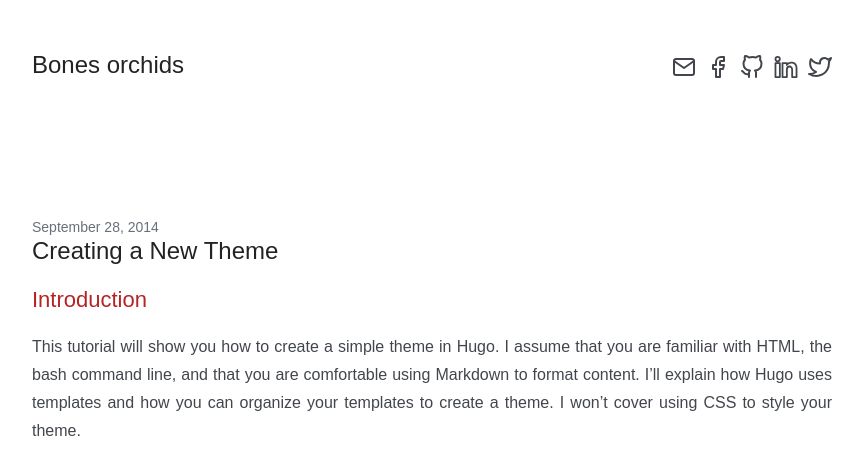
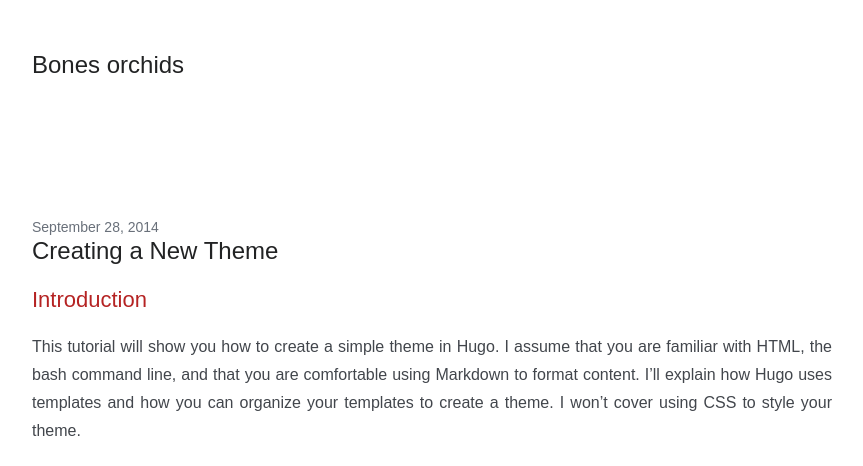
Before and after one commit to bones-orchids/bones-orchids.github.io, a plain HTML site: page post/creating-a-new-theme/index.html in a window 1280 px wide. Shown: the top 466 px of the page, without its empty margins (208-1071 px from the left). Drawn offline with Linux system fonts and the light colour scheme.

Commit message:
Add files via upload

```diff
--- a/post/creating-a-new-theme/index.html
+++ b/post/creating-a-new-theme/index.html
@@ -7,7 +7,7 @@
 <title>Creating a New Theme | Bones orchids</title>
 
 
-<link rel="stylesheet" href="/css/style.css"/><link rel='stylesheet' href='http://localhost:1313/css/custom.css'><link rel="apple-touch-icon" sizes="180x180" href="/apple-touch-icon.png">
+<link rel="stylesheet" href="/css/style.css"/><link rel='stylesheet' href='https://bones-orchids.github.io/css/custom.css'><link rel="apple-touch-icon" sizes="180x180" href="/apple-touch-icon.png">
 <link rel="icon" type="image/png" sizes="32x32" href="/favicon-32x32.png">
 <link rel="icon" type="image/png" sizes="16x16" href="/favicon-16x16.png">
 <link rel="manifest" href="/site.webmanifest">
@@ -16,72 +16,16 @@
 <meta name="theme-color" content="#ffffff">
 </head>
 <body>
-<script type="text/javascript">
-  var _paq = _paq || [];
-  _paq.push(['trackPageView']);
-  _paq.push(['enableLinkTracking']);
-  (function() {
-    var u="\/\/matomo.example.com\/";
-    _paq.push(['setTrackerUrl', u+'piwik.php']);
-    _paq.push(['setSiteId', '1']);
-    var d=document, g=d.createElement('script'), s=d.getElementsByTagName('script')[0];
-    g.type='text/javascript'; g.async=true; g.defer=true; g.src=u+'piwik.js'; s.parentNode.insertBefore(g,s);
-  })();
-</script>
-<noscript>
-  <img src="//matomo.example.com/piwik.php?idsite=1&amp;rec=1" style="border:0" alt="" />
-</noscript>
 
 
 <section class="section">
   <div class="container">
     <nav class="nav">
       <div class="nav-left">
-        <a class="nav-item" href="http://localhost:1313/"><h1 class="title is-4">Bones orchids</h1></a>
+        <a class="nav-item" href="https://bones-orchids.github.io"><h1 class="title is-4">Bones orchids</h1></a>
       </div>
       <div class="nav-right">
-        <nav class="nav-item level is-mobile"><a class="level-item" aria-label="email" href='mailto:ribice@gmail.com' target='_blank' rel='noopener'>
-            <span class="icon">
-              <i class><svg viewbox='0 0 24 24' stroke-linecap='round' stroke-linejoin='round' stroke-width='2' aria-hidden='true'>
-
-    <path d="M4 4h16c1.1 0 2 .9 2 2v12c0 1.1-.9 2-2 2H4c-1.1 0-2-.9-2-2V6c0-1.1.9-2 2-2z"/>
-    <polyline points="22,6 12,13 2,6"/>
-
-  </svg></i>
-            </span>
-          </a><a class="level-item" aria-label="facebook" href='https://facebook.com/ribice' target='_blank' rel='noopener'>
-            <span class="icon">
-              <i class><svg viewbox='0 0 24 24' stroke-linecap='round' stroke-linejoin='round' stroke-width='2' aria-hidden='true'>
-
-    <path d="M18 2h-3a5 5 0 0 0-5 5v3H7v4h3v8h4v-8h3l1-4h-4V7a1 1 0 0 1 1-1h3z"/>
-
-  </svg></i>
-            </span>
-          </a><a class="level-item" aria-label="github" href='https://github.com/ribice' target='_blank' rel='noopener'>
-            <span class="icon">
-              <i class><svg viewbox='0 0 24 24' stroke-linecap='round' stroke-linejoin='round' stroke-width='2' aria-hidden='true'>
-
-    <path d="M9 19c-5 1.5-5-2.5-7-3m14 6v-3.87a3.37 3.37 0 0 0-.94-2.61c3.14-.35 6.44-1.54 6.44-7A5.44 5.44 0 0 0 20 4.77 5.07 5.07 0 0 0 19.91 1S18.73.65 16 2.48a13.38 13.38 0 0 0-7 0C6.27.65 5.09 1 5.09 1A5.07 5.07 0 0 0 5 4.77a5.44 5.44 0 0 0-1.5 3.78c0 5.42 3.3 6.61 6.44 7A3.37 3.37 0 0 0 9 18.13V22"/>
-
-  </svg></i>
-            </span>
-          </a><a class="level-item" aria-label="linkedin" href='https://linkedin.com/in/ribice' target='_blank' rel='noopener'>
-            <span class="icon">
-              <i class><svg viewbox='0 0 24 24' stroke-linecap='round' stroke-linejoin='round' stroke-width='2' aria-hidden='true'>
-
-    <path stroke-width="1.8" d="m5.839218,4.101561c0,1.211972 -0.974141,2.194011 -2.176459,2.194011s-2.176459,-0.982039 -2.176459,-2.194011c0,-1.211094 0.974141,-2.194011 2.176459,-2.194011s2.176459,0.982917 2.176459,2.194011zm0.017552,3.94922l-4.388022,0l0,14.04167l4.388022,0l0,-14.04167zm7.005038,0l-4.359939,0l0,14.04167l4.360816,0l0,-7.370999c0,-4.098413 5.291077,-4.433657 5.291077,0l0,7.370999l4.377491,0l0,-8.89101c0,-6.915523 -7.829986,-6.66365 -9.669445,-3.259423l0,-1.891237z"/>
-
-  </svg></i>
-            </span>
-          </a><a class="level-item" aria-label="twitter" href='https://twitter.com/ribicemir' target='_blank' rel='noopener'>
-            <span class="icon">
-              <i class><svg viewbox='0 0 24 24' stroke-linecap='round' stroke-linejoin='round' stroke-width='2' aria-hidden='true'>
-
-    <path d="M23 3a10.9 10.9 0 0 1-3.14 1.53 4.48 4.48 0 0 0-7.86 3v1A10.66 10.66 0 0 1 3 4s-4 9 5 13a11.64 11.64 0 0 1-7 2c9 5 20 0 20-11.5a4.5 4.5 0 0 0-.08-.83A7.72 7.72 0 0 0 23 3z"/>
-
-  </svg></i>
-            </span>
-          </a></nav>
+        <nav class="nav-item level is-mobile"></nav>
       </div>
     </nav>
 
```
